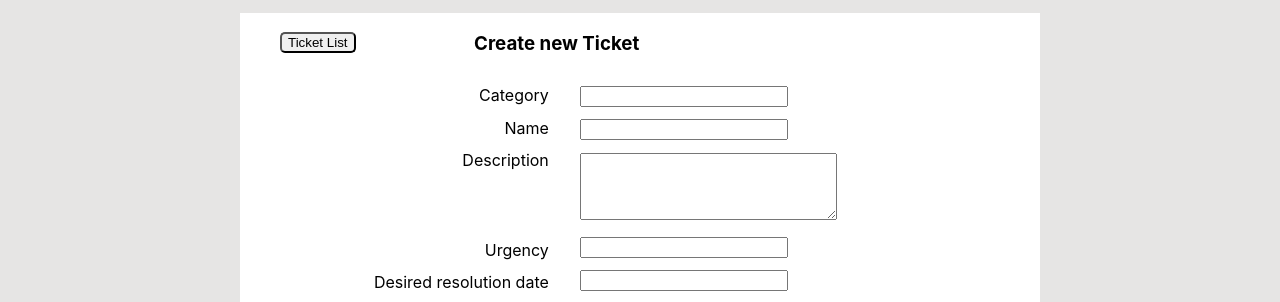
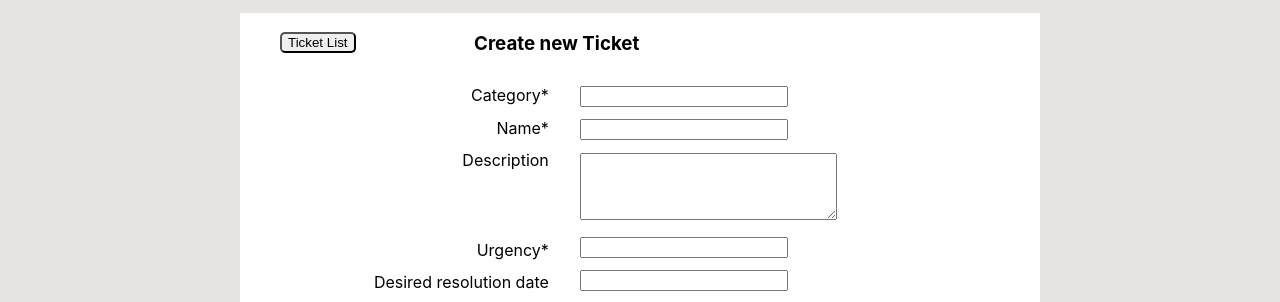
Before and after one commit to DanilaSamusev/JustInMindClient, a React (Create React App) app: page /ticketCreation in a window 1280 px wide. Shown: the top 302 px of the page. Built offline with nearby package versions, Linux system fonts and the light colour scheme.

Commit message:
Ticket List button in Ticket creation redirects to Ticket List.

```diff
--- a/src/Components/TicketCreation/FieldNames.js
+++ b/src/Components/TicketCreation/FieldNames.js
@@ -8,11 +8,11 @@
             <div className='fieldNames'>
 
                 <div>
-                    Category
+                    Category*
                 </div>
 
                 <div>
-                    Name
+                    Name*
                 </div>
 
                 <div>
@@ -22,7 +22,7 @@
                 <label/>
 
                 <div>
-                    Urgency
+                    Urgency*
                 </div>
 
                 <div>
--- a/src/Components/TicketCreationFrame.js
+++ b/src/Components/TicketCreationFrame.js
@@ -1,6 +1,7 @@
 import * as React from "react";
 import '../styles/ticketCreation/ticketCreationFrame.css'
 import TicketCreationBody from '../Components/TicketCreation/TicketCreationBody'
+import {Link} from "react-router-dom";
 
 export class TicketCreationFrame extends React.Component {
 
@@ -9,7 +10,9 @@
             <div className='ticketCreationFrame'>
 
                 <div className='ticketListButton'>
-                    <button>Ticket List</button>
+                    <Link to={'/'}>
+                        <button>Ticket List</button>
+                    </Link>
                 </div>
 
                 <TicketCreationBody/>
```
